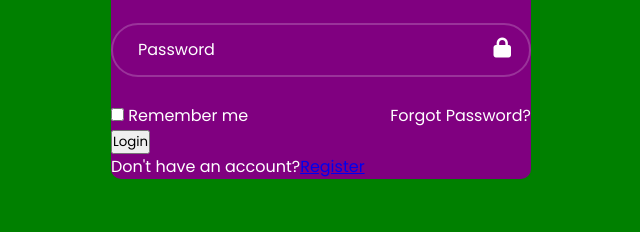
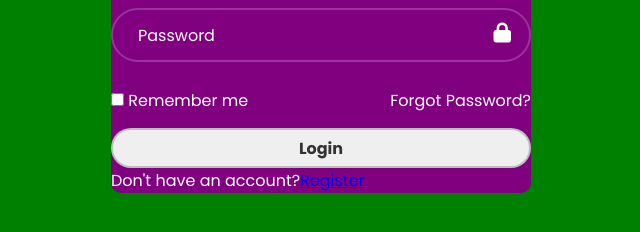
Before and after one commit to rodrigobarros2802/login-page, a plain HTML site: page index.html in a window 1280 px wide. Shown: the part 382-614 px from the top of the page, without its empty margins (319-959 px from the left). Drawn offline with Linux system fonts and the light colour scheme.

Commit message:
congfigurando button

```diff
--- a/assets/style/style.css
+++ b/assets/style/style.css
@@ -71,6 +71,7 @@ body {
 .wrapper .remember-forgot {
     display: flex;
     justify-content: space-between;
+    margin: 15px 0;
 }
 
 .remember-forgot input {
@@ -85,3 +86,16 @@ body {
 .remember-forgot a:hover {
     text-decoration: underline;
 }
+
+.wrapper .btn {
+    width: 100%;
+    height: 40px;
+    border: none;
+    outline: none;
+    border-radius: 40px;
+    color: #333;
+    font-weight: 700;
+    font-size: 16px;
+    border: 2px solid rgba(0, 0, 0, .2);
+    cursor: pointer;
+}
```
